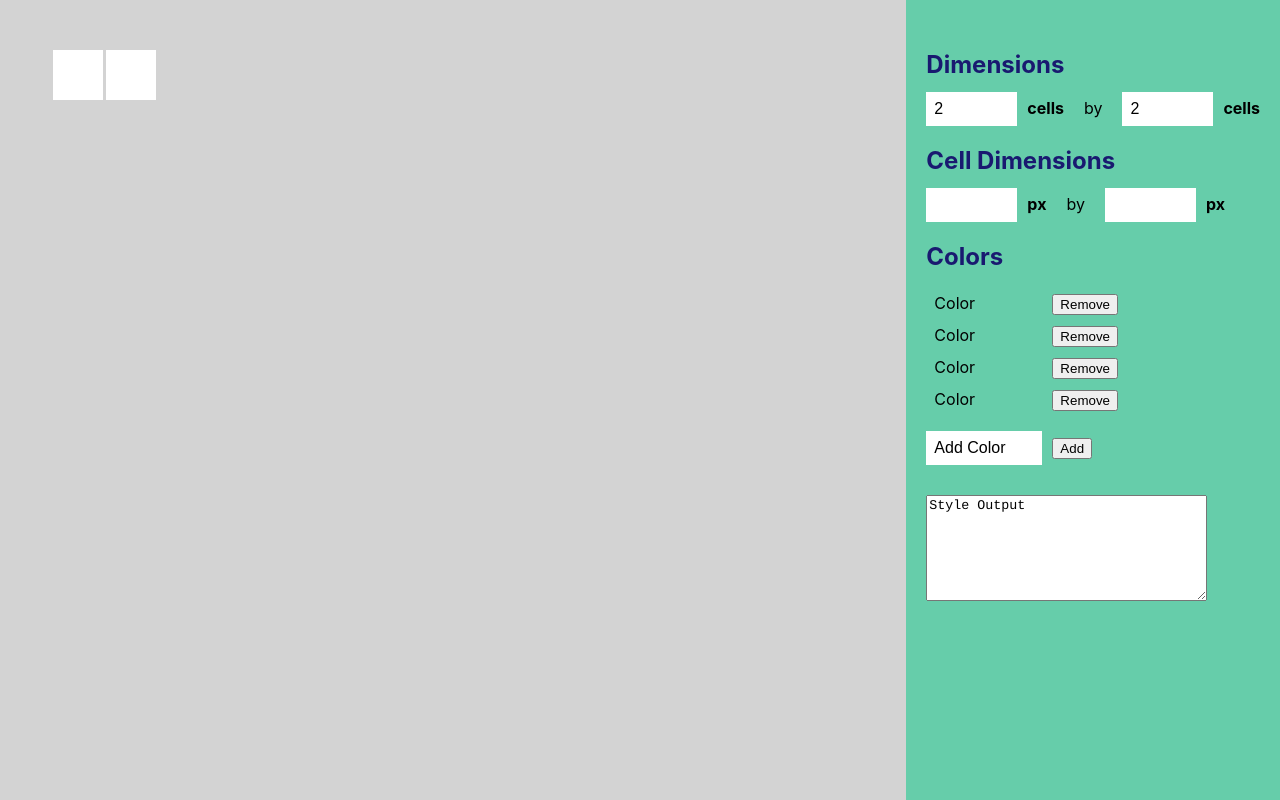
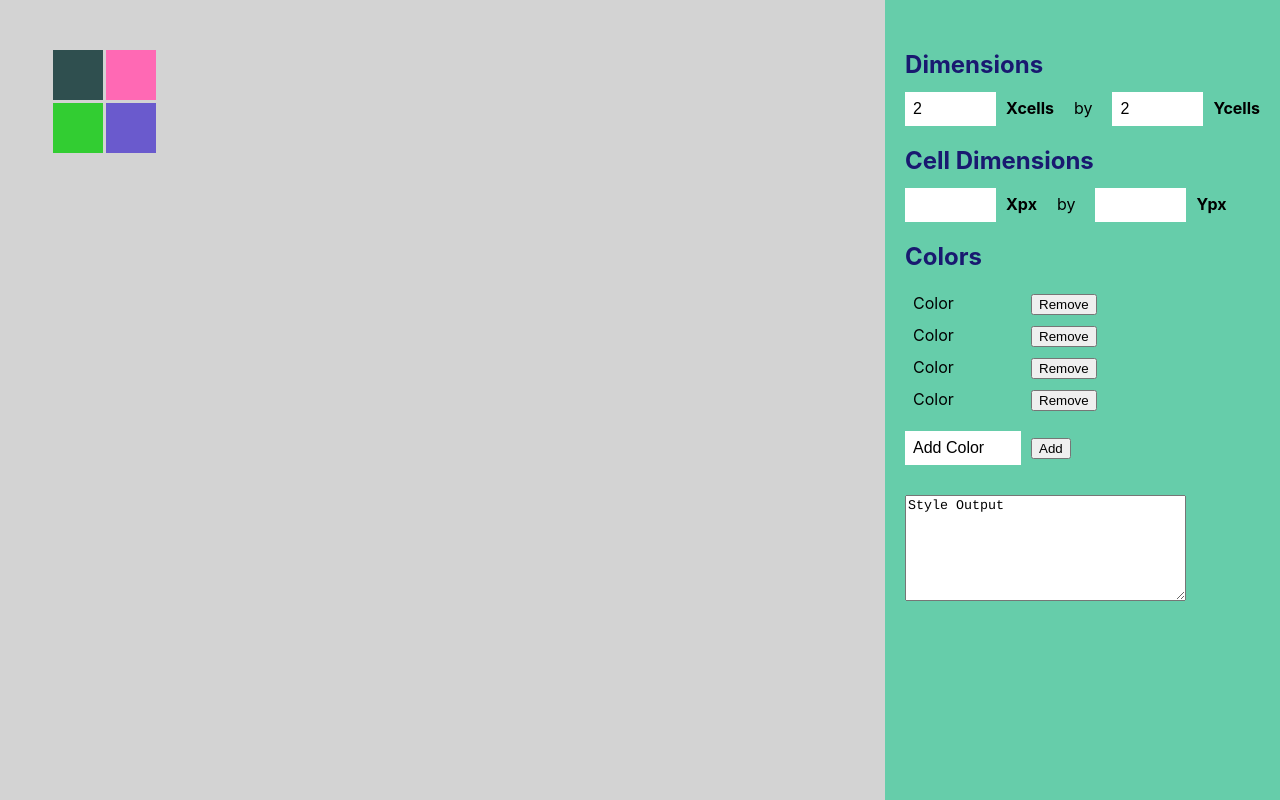
Before and after one commit to dorafc/QuiltGrid, a React (Create React App) app: page / in a window 1280 px wide. Built offline with nearby package versions, Linux system fonts and the light colour scheme.

Commit message:
render grid based on rows and columns

```diff
--- a/src/components/DimensionsSelect.js
+++ b/src/components/DimensionsSelect.js
@@ -14,7 +14,7 @@ class DimensionsSelect extends Component {
 		      	onChange={(e) => this.props.change(e)}
 		      	name = "cellCountX"
 		      />
-		      <label for="x-dimension"> {this.props.units} </label>
+		      <label for="x-dimension"> X{this.props.units} </label>
 
 		      <p className="dimesionsSeperator">by</p>
 
@@ -24,7 +24,7 @@ class DimensionsSelect extends Component {
 		      	onChange={(e) => this.props.change(e)}
 		      	name = "cellCountY"
 		      />
-		      <label for="y-dimension"> {this.props.units} </label>
+		      <label for="y-dimension"> Y{this.props.units} </label>
 	      </div>
 
 	    </div>
--- a/src/components/QuiltGrid.js
+++ b/src/components/QuiltGrid.js
@@ -5,11 +5,13 @@ import ColorList from './ColorList';
 import StyleOutput from './StyleOutput';
 import './style/QuiltGrid.css';
 
+
 class QuiltGrid extends Component {
 	constructor(props) {
     super(props);
     this.state = {
     	colorCounters: [[0, 1], [2, 3]],
+    	// X --> # of colummns, Y --> # of rows
     	cellCountX: 2,
     	cellCountY: 2,
     };
@@ -32,20 +34,18 @@ class QuiltGrid extends Component {
 		return {height: heightDim + 'px', width: widthDim + 'px'}
 	}
 
-	// out put grid based on form inputs
+	// return grid based on form inputs
 	renderGrid(){
 		// style for the grid output
 		const gridDimensions = this.calcGrid()
 		// copy of color counters from state
 		let gridColors = this.state.colorCounters.slice()
 
-		gridColors = gridColors.map((color, i) =>
-			<Cell
-    		colorCount = {this.state.colorCounters[i]}
-    		changeColor = {() => this.changeColor(i)}
-    	/>
+		gridColors = gridColors.map((row, i) =>
+			this.renderRow(row, i)
   	)
 
+		console.log(gridColors)
 		return(
 			<div
       	className="grid"
@@ -53,6 +53,18 @@ class QuiltGrid extends Component {
       >
       	{gridColors}
       </div>
+		)
+	}
+
+	// return row of cells for the grid output
+	renderRow(row, rowNum){
+		return(
+			row.map((color, i) =>
+				<Cell
+	    		colorCount = {this.state.colorCounters[rowNum][i]}
+	    		changeColor = {() => this.changeColor(i)}
+	    	/>
+			)
 		)
 	}
 
@@ -70,34 +82,33 @@ class QuiltGrid extends Component {
 		let colorCounters = this.state.colorCounters.slice()
 
 		// add to every row
-		if (this.state.cellCountY > currentCol && this.state.cellCountY !== ''){
+		if (this.state.cellCountX > currentCol && this.state.cellCountX !== ''){
 			colorCounters.forEach((row) => {
-				for (let i = currentCol; i < this.state.cellCountY; i++){
+				for (let i = currentCol; i < this.state.cellCountX; i++){
 					row.push(0)
 				}
 			})
 		// remove from every row
-		}	else if (this.state.cellCountY < currentCol && this.state.cellCountY !== ''){
+		}	else if (this.state.cellCountX < currentCol && this.state.cellCountX !== ''){
 			colorCounters.forEach((row) => {
-				for (let i = this.state.cellCountY; i < currentCol; i++){
+				for (let i = this.state.cellCountX; i < currentCol; i++){
 					row.pop()
 				}
 			})
 		}
 
 		// add row
-		if (this.state.cellCountX > currentRow && this.state.cellCountX !== ''){
-			for (let i = currentRow; i < this.state.cellCountX; i++){
+		if (this.state.cellCountY > currentRow && this.state.cellCountY !== ''){
+			for (let i = currentRow; i < this.state.cellCountY; i++){
 					colorCounters.push(Array(colorCounters[0].length).fill(0))
 				}
 		}
-		if (this.state.cellCountX < currentRow && this.state.cellCountX !== ''){
-			for (let i = this.state.cellCountX; i < currentRow; i++){
+		// remove row
+		if (this.state.cellCountY < currentRow && this.state.cellCountY !== ''){
+			for (let i = this.state.cellCountY; i < currentRow; i++){
 					colorCounters.pop()
 				}
 		}
-
-
 
 		this.setState({colorCounters : colorCounters})
 	}
```
